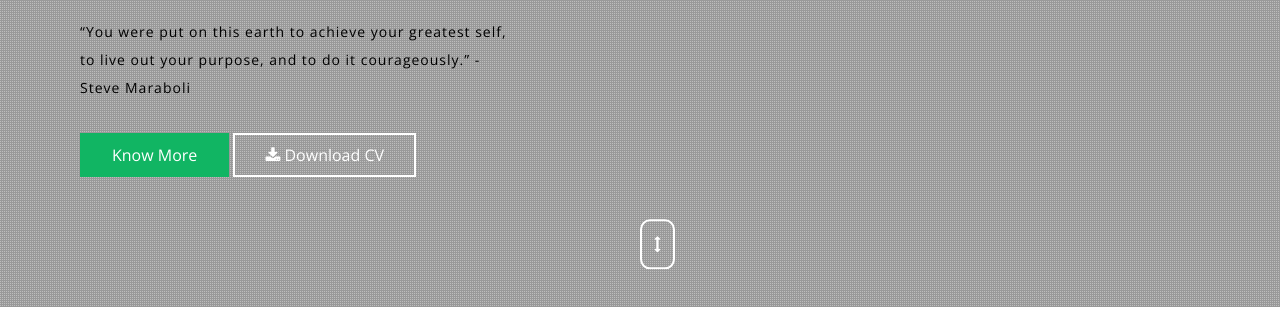
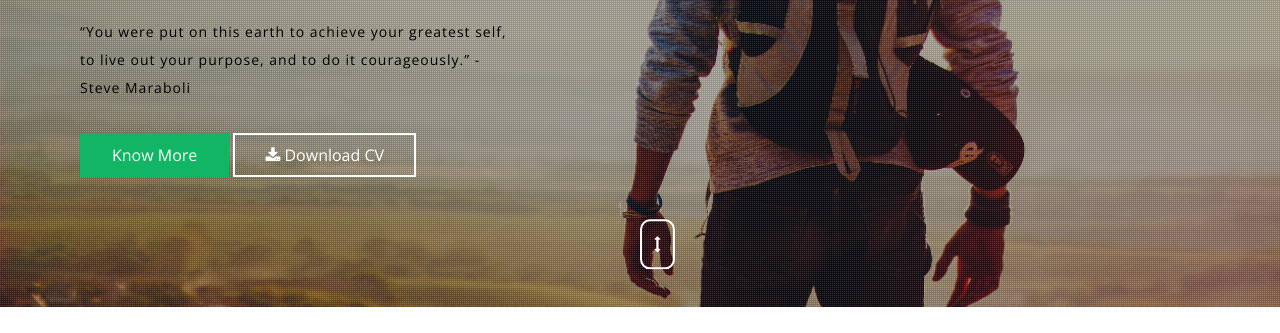
Before and after one commit to saurav0895/Portfolio, a plain HTML site: page index.html in a window 1280 px wide. Shown: the part 343-676 px from the top of the page. Drawn offline with nearby package versions, Linux system fonts and the light colour scheme.

Commit message:
Update style.css

```diff
--- a/css/style.css
+++ b/css/style.css
@@ -117,7 +117,7 @@ nav.navbar.navbar-default.navbar-fixed-top.top-nav-collapse {
 
 /*-- banner --*/
 .banner{
-	background: url(images/life.png) no-repeat 0px 0px;
+	background: url(../images/life.png) no-repeat 0px 0px;
     background-size: cover;
     -webkit-background-size: cover;
     -moz-background-size: cover;
```
